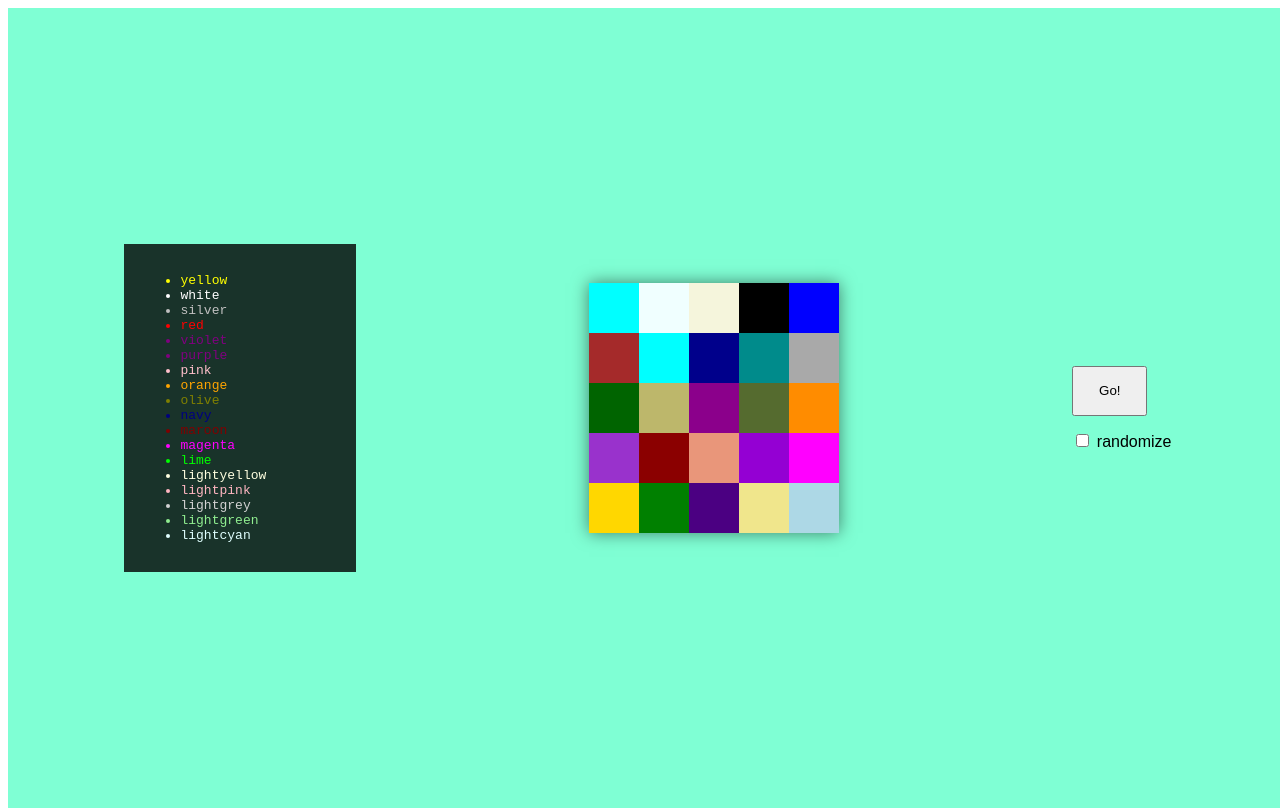
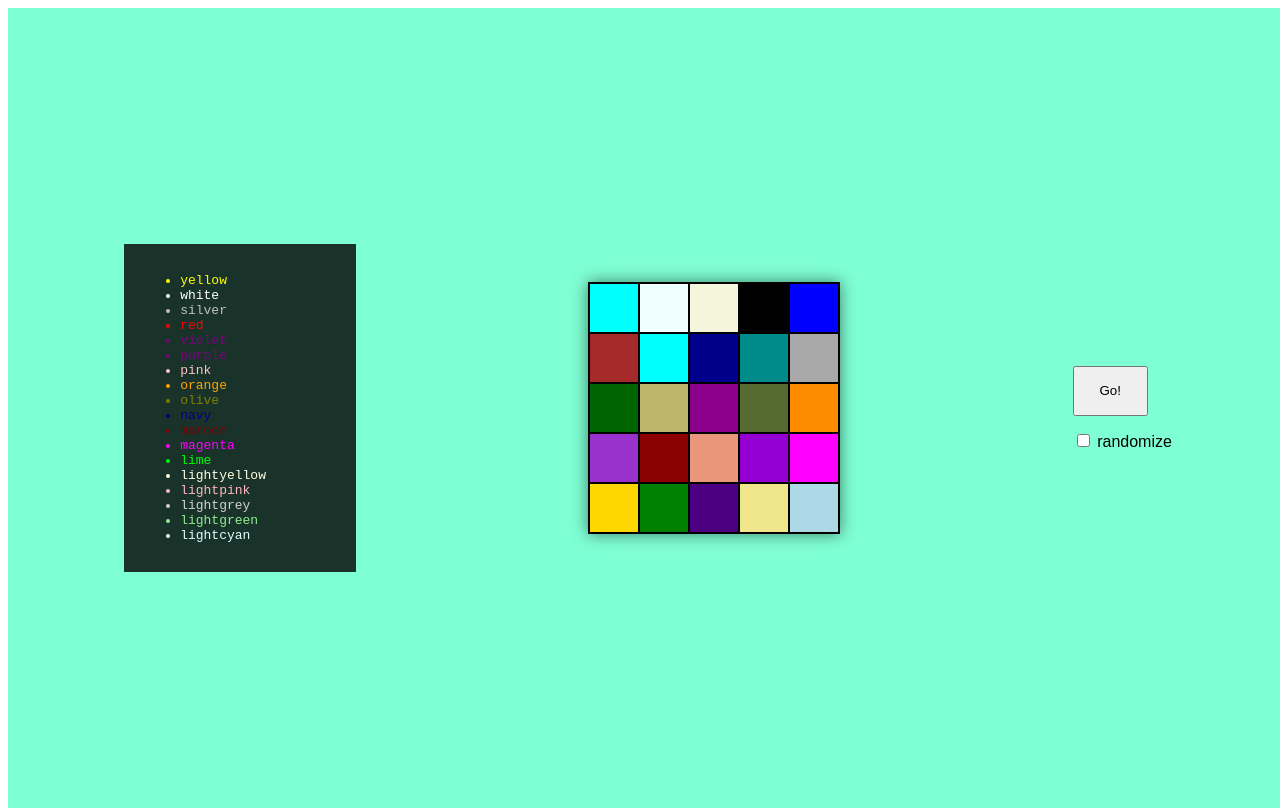
Before and after one commit to Bagongo/Animated-Grid, a website built with webpack: page app/index.html in a window 1280 px wide. Built offline with nearby package versions, Linux system fonts and the light colour scheme.

Commit message:
A little styling for presentation

```diff
--- a/app/assets/styles/styles.css
+++ b/app/assets/styles/styles.css
@@ -15,13 +15,16 @@ body, html{
 
 #main-grid{
 	position: relative;
-	overflow: visible;
+	overflow: hidden;
 	background: black;
-	box-shadow: 0 0 16px rgba(0, 0, 0, 0.5);
+	box-shadow: 0 0 15px rgba(0, 0, 0, 0.5);
+	border: 1px solid black;
 }
 
 .tile{
 	position: absolute;
+	box-sizing: border-box;
+	border: 1px solid black;
 }
 
 #monitor{
--- a/app/temp/styles/styles.css
+++ b/app/temp/styles/styles.css
@@ -20,13 +20,16 @@ body, html{
 
 #main-grid{
 	position: relative;
-	overflow: visible;
+	overflow: hidden;
 	background: black;
-	box-shadow: 0 0 16px rgba(0, 0, 0, 0.5);
+	box-shadow: 0 0 15px rgba(0, 0, 0, 0.5);
+	border: 1px solid black;
 }
 
 .tile{
 	position: absolute;
+	box-sizing: border-box;
+	border: 1px solid black;
 }
 
 #monitor{
```
